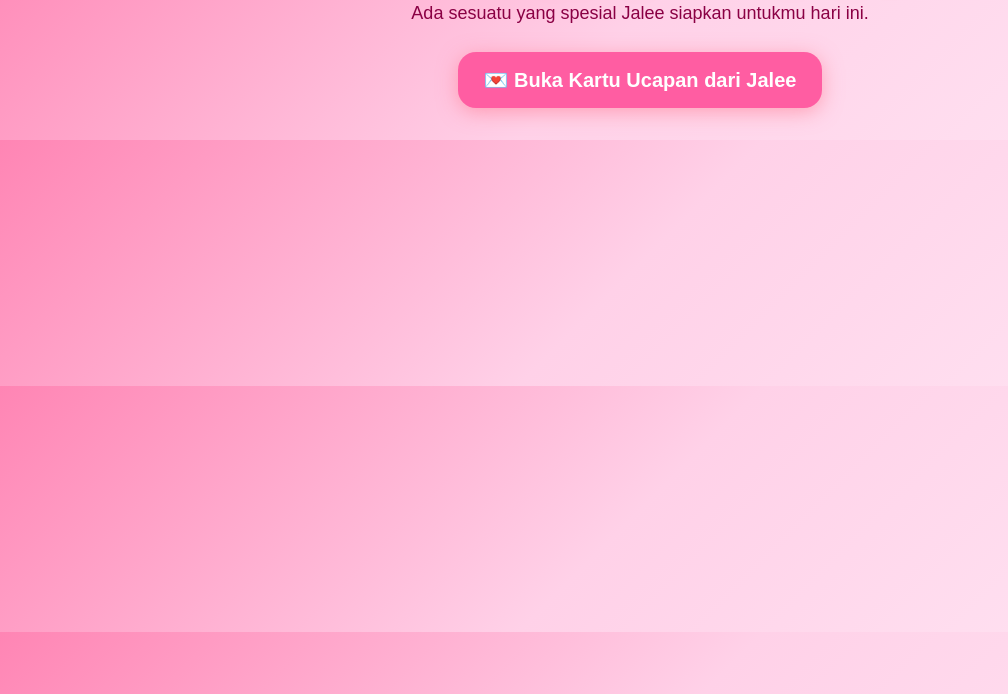
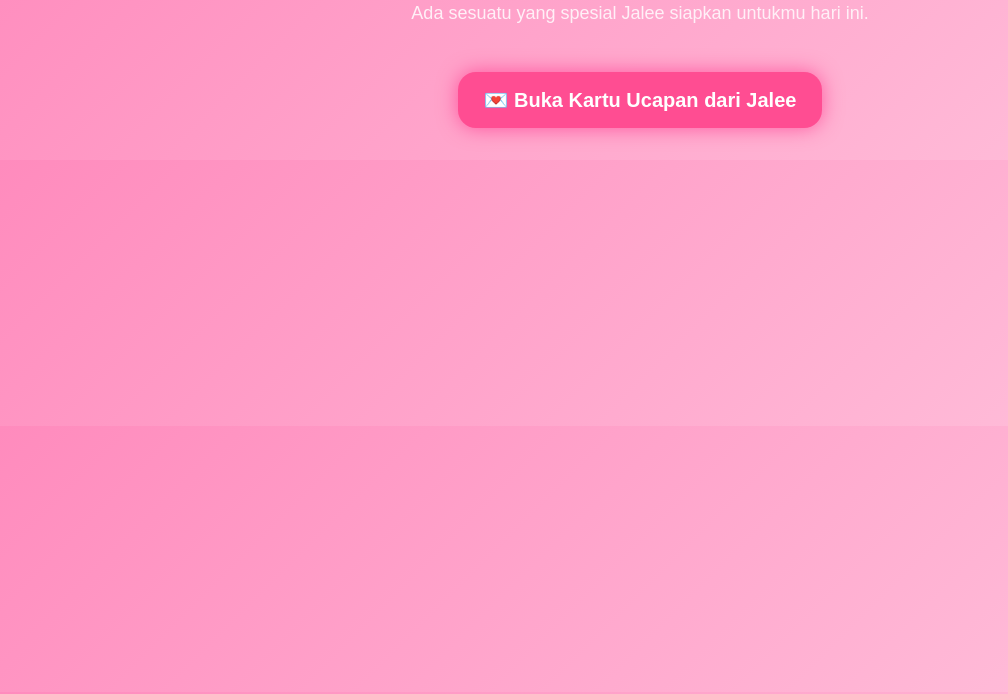
Before and after one commit to DEISVAHAN/Romantis-web, a plain HTML site: page index.html in a window 1280 px wide. Shown: the part 106-800 px from the top of the page, without its empty margins (0-1008 px from the left). Drawn offline with Linux system fonts and the light colour scheme.

Commit message:
Update index.html

```diff
--- a/index.html
+++ b/index.html
@@ -10,50 +10,64 @@
     margin: 0;
     padding: 32px 18px;
     font-family: "Poppins", sans-serif;
-    background: linear-gradient(135deg, #ff85b4, #ffd1e8, #ffe6f4);
-    color: #b30059;
+    background: linear-gradient(135deg, #ff8bbd, #ffc4dd);
+    color: white;
     text-align: center;
-    animation: fadeIn 1.5s ease forwards;
   }
-
-  @keyframes fadeIn {
-    from { opacity: 0; }
-    to { opacity: 1; }
-  }
-
   h1 {
     font-size: 32px;
     margin-bottom: 18px;
-    text-shadow: 0 0 18px rgba(255, 110, 150, 0.5);
+    text-shadow: 0 0 10px rgba(255,255,255,0.6);
   }
-
-  p {color:#8a0044;font-size:18px;margin-bottom:28px;}
-
+  p {
+    color: #fff0f7;
+    font-size: 18px;
+    margin-bottom: 28px;
+  }
   .btn {
-    background: #ff5da2;
+    background: #ff4d92;
     padding: 16px 26px;
     font-size: 20px;
     border-radius: 18px;
     color: white;
     text-decoration: none;
     font-weight: bold;
+    box-shadow: 0 0 20px rgba(255, 0, 110, 0.5);
     display: inline-block;
-    box-shadow: 0 4px 20px rgba(255,107,129,0.5);
-    transition: .3s;
+    margin-top: 20px;
+    transition: 0.3s;
   }
-
   .btn:hover {
     transform: scale(1.07);
+    box-shadow: 0 0 25px rgba(255,0,110,0.8);
   }
 </style>
 </head>
 
 <body>
 
+<!-- MUSIK HANYA DI INDEX -->
+<audio id="bgm" src="musik.mp3" preload="auto" loop></audio>
+
 <h1>Untuk Orang yang Jalee Sayang 💗</h1>
 <p>Ada sesuatu yang spesial Jalee siapkan untukmu hari ini.</p>
 
-<a href="card.html" class="btn">💌 Buka Kartu Ucapan dari Jalee</a>
+<a href="card.html" class="btn" id="openCard">💌 Buka Kartu Ucapan dari Jalee</a>
+
+<script>
+let musicStarted = false;
+
+// Trigger musik saat user klik di mana saja
+function startMusic() {
+    if (!musicStarted) {
+        document.getElementById("bgm").play();
+        musicStarted = true;
+    }
+}
+
+document.body.addEventListener("click", startMusic);
+document.getElementById("openCard").addEventListener("click", startMusic);
+</script>
 
 </body>
 </html>
```
